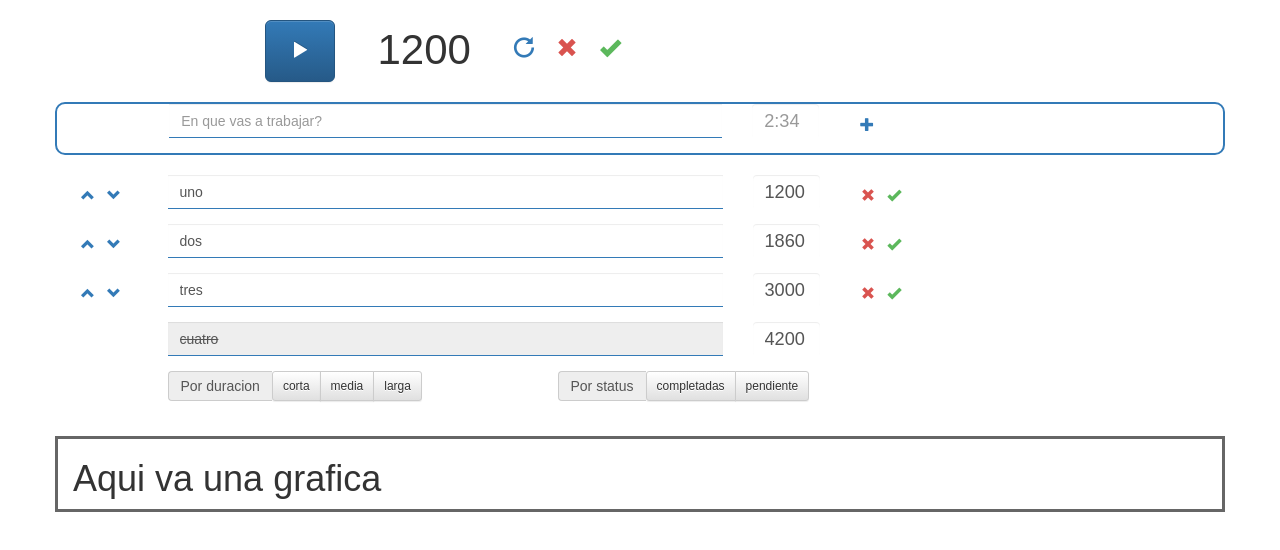
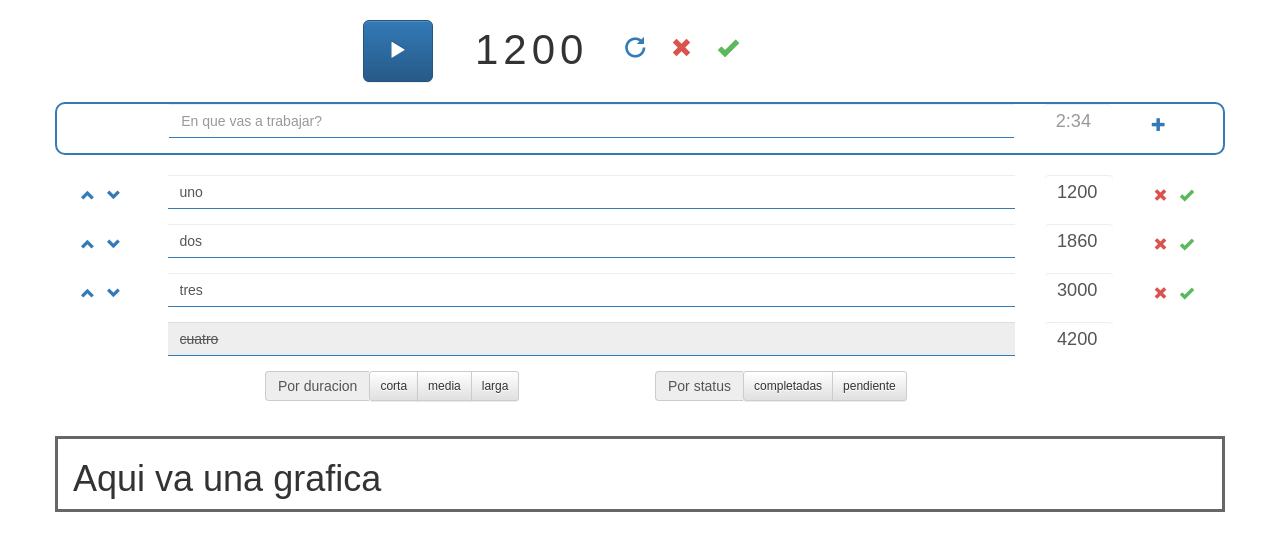
Before and after one commit to jsdelivrbot/timetracker, a React (Create React App) app: page / in a window 1280 px wide. Shown: the top 550 px of the page. Built offline with nearby package versions, Linux system fonts and the light colour scheme; what react-tap-event-plugin would draw is missing.

Commit message:
Adjust styles to use the whole page width

```diff
--- a/src/components/CurrentTask.js
+++ b/src/components/CurrentTask.js
@@ -27,7 +27,7 @@ export default class CurrentTask extends React.Component {
     return (
       <Grid className="section current-task">
         <Row>
-          <Col md={1} mdOffset={2} mdHidden={!this.props.isRunning}>
+          <Col md={1} mdOffset={3} mdHidden={!this.props.isRunning}>
             <Button
               bsStyle="warning"
               bsSize="large"
@@ -35,7 +35,7 @@ export default class CurrentTask extends React.Component {
               onClick={() => this.props.toggleCounter(this.props.isRunning, remaining)}><Glyphicon glyph="pause" /></Button>
           </Col>
 
-          <Col md={1} mdOffset={2} mdHidden={this.props.isRunning}>
+          <Col md={1} mdOffset={3} mdHidden={this.props.isRunning}>
             <Button
               bsStyle="primary"
               bsSize="large"
@@ -43,20 +43,26 @@ export default class CurrentTask extends React.Component {
               onClick={() => this.props.toggleCounter(this.props.isRunning, remaining)}><Glyphicon glyph="play" /></Button>
           </Col>
 
-          <Col md={8}>
-            <Col md={2}>
-              <span style={{fontSize: '3em'}}>{remaining}</span>
+          <Col md={6}>
+            <Col md={3}>
+              <span style={{letterSpacing: '5px', fontSize: '3em'}}>{remaining}</span>
             </Col>
 
-            <Col md={3}>
+            <Col md={1}>
               <Button
                 bsStyle="link" bsSize="large"
                 className="header-btn"
                 onClick={() => this.props.reset(this.props.isRunning)}><Glyphicon glyph="repeat" /></Button>
+            </Col>
+
+            <Col md={1}>
               <Button
                 bsStyle="link" bsSize="large"
                 className="header-btn danger"
                 onClick={() => this.props.remove(0)}><Glyphicon glyph="remove" /></Button>
+            </Col>
+
+            <Col md={1}>
               <Button
                 bsStyle="link" bsSize="large"
                 className="header-btn success"
--- a/src/components/NewTask.js
+++ b/src/components/NewTask.js
@@ -11,7 +11,7 @@ export default function NewTask({ addTask, editNewTask, editNewDuration, newTask
   return (
     <Grid className="section new-task">
       <Row>
-        <Col md={6} mdOffset={1}>
+        <Col md={9} mdOffset={1}>
           <FormGroup>
             <FormControl
               type="text"
--- a/src/components/TaskList.js
+++ b/src/components/TaskList.js
@@ -24,7 +24,7 @@ export default function TaskList({filteredTasks, moveUp, moveDown, editTask, edi
           <Button bsStyle="link" className="option-btn" onClick={() => moveDown(idx)}><Glyphicon glyph="chevron-down" /></Button>
         </Col>
 
-        <Col md={6} mdOffset={task.completed ? 1 : 0}>
+        <Col md={9} mdOffset={task.completed ? 1 : 0}>
           <FormGroup>
             <FormControl
               bsStyle="text"
@@ -63,7 +63,7 @@ export default function TaskList({filteredTasks, moveUp, moveDown, editTask, edi
     }) }
 
       <Row>
-        <Col md={4} mdOffset={1}>
+        <Col md={4} mdOffset={2}>
           <FormGroup>
             <InputGroup>
               <InputGroup.Addon>Por duracion</InputGroup.Addon>
@@ -76,7 +76,7 @@ export default function TaskList({filteredTasks, moveUp, moveDown, editTask, edi
           </FormGroup>
         </Col>
 
-        <Col md={4} >
+        <Col md={4}>
           <FormGroup>
             <InputGroup>
               <InputGroup.Addon>Por status</InputGroup.Addon>
```
Also changed, not shown: src/App.css (line endings or trailing spaces).
